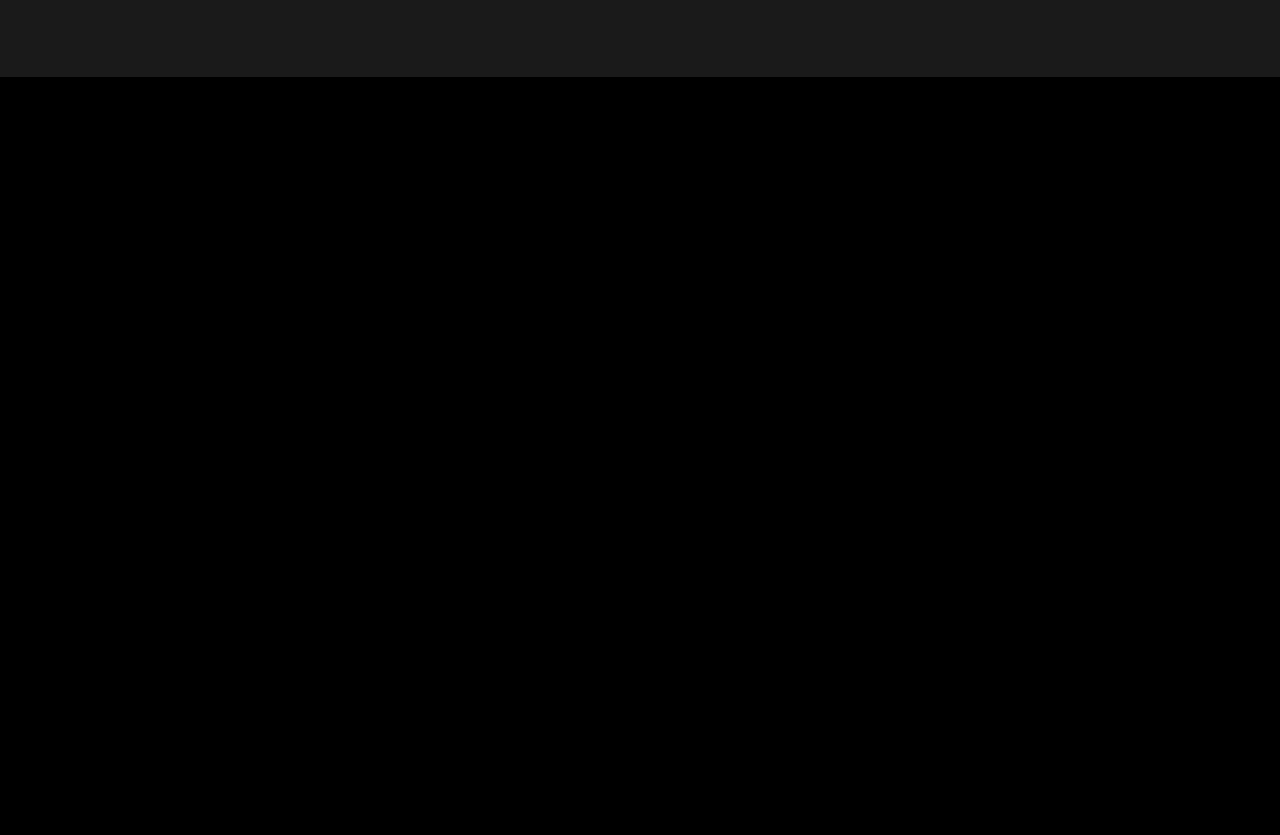
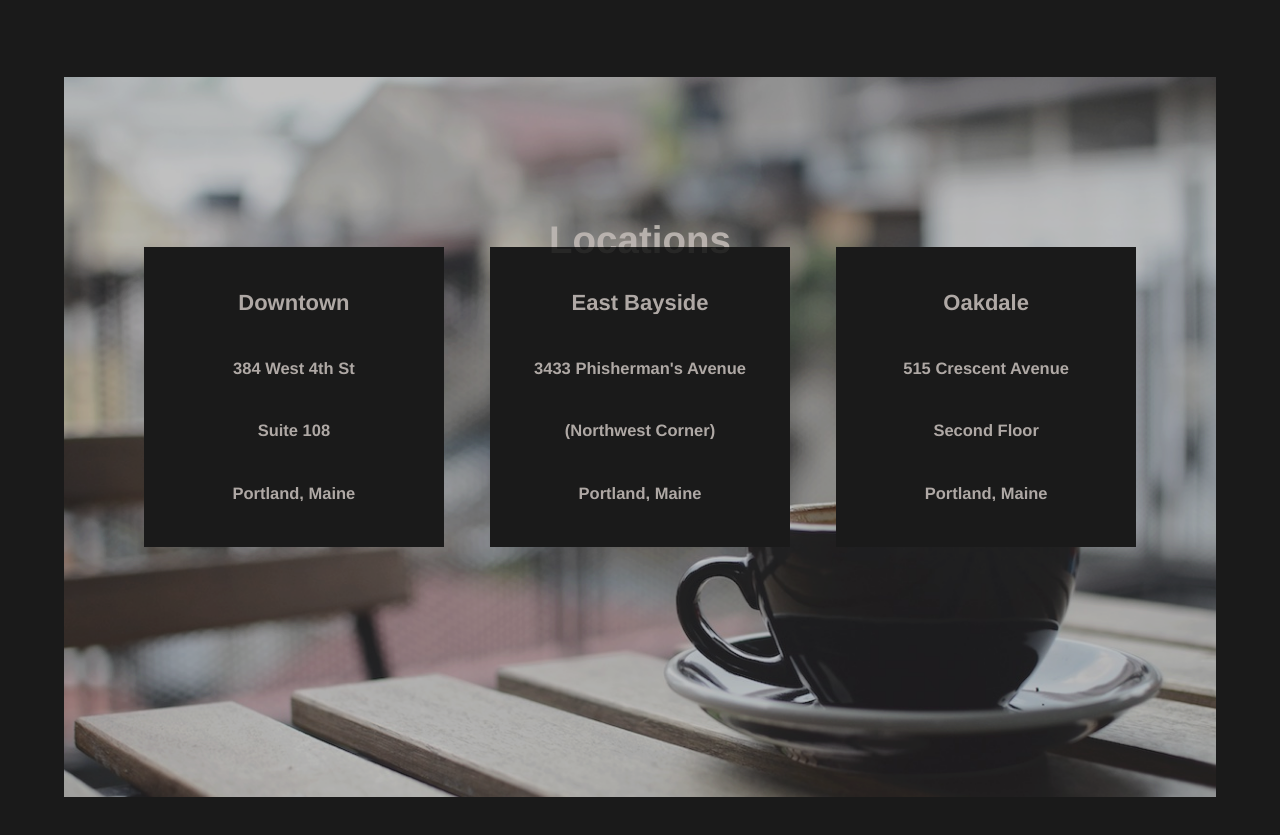
Before and after one commit to scienceappreciation/codeacademy-tea-cozy, a plain HTML site: page index.html in a window 1280 px wide. Shown: the part 1429-2264 px from the top of the page. Before the commit the page ends 1506 px from the top, so only its background shows below. Drawn offline with Linux system fonts and the light colour scheme.

Commit message:
Locations

```diff
--- a/index.html
+++ b/index.html
@@ -70,7 +70,45 @@
 
             </section>
 
-            <section class="tri-display">
+            <section id="locations">
+                <h2>Locations</h2>
+
+                <div class="contained-text">
+                    <div class="spacer-2rem"></div>
+                    <h3>Downtown</h3>
+                    <div class="spacer-2rem"></div>
+                    <h4>384 West 4th St</h4>
+                    <div class="spacer-2rem"></div>
+                    <h4>Suite 108</h4>
+                    <div class="spacer-2rem"></div>
+                    <h4>Portland, Maine</h4>
+                    <div class="spacer-2rem"></div>
+                </div>
+
+                <div class="contained-text">
+                    <div class="spacer-2rem"></div>
+                    <h3>East Bayside</h3>
+                    <div class="spacer-2rem"></div>
+                    <h4>3433 Phisherman's Avenue</h4>
+                    <div class="spacer-2rem"></div>
+                    <h4>(Northwest Corner)</h4>
+                    <div class="spacer-2rem"></div>
+                    <h4>Portland, Maine</h4>
+                    <div class="spacer-2rem"></div>
+                </div>
+
+                <div class="contained-text">
+                    <div class="spacer-2rem"></div>
+                    <h3>Oakdale</h3>
+                    <div class="spacer-2rem"></div>
+                    <h4>515 Crescent Avenue</h4>
+                    <div class="spacer-2rem"></div>
+                    <h4>Second Floor</h4>
+                    <div class="spacer-2rem"></div>
+                    <h4>Portland, Maine</h4>
+                    <div class="spacer-2rem"></div>
+                </div>
+
 
             </section>
 
--- a/styles/main.css
+++ b/styles/main.css
@@ -74,7 +74,7 @@ nav ul li {
     background-repeat: no-repeat;
     background-size: 100% 100%;
     height: 700px;
-    width: 1000px;
+    width: 90%;
 }
 
 .centerbar {
@@ -106,3 +106,35 @@ nav ul li {
     height: 20px;
     width: 100%;
 }
+
+/* Locations */
+#locations {
+    height: 45rem;
+    width: 90%;
+    background-image: url("../resources/images/img-locations-background.jpg");
+    background-repeat: no-repeat;
+    background-size: 100% auto;
+    margin: 5rem auto;
+}
+
+#locations h2 {
+    position: relative;
+    top: 20%;
+    background-color: rgba(0, 0, 0, 0);
+}
+
+.contained-text {
+    opacity: 1;
+    display: inline-flex;
+    flex-flow: column nowrap;
+    width: 300px;
+    height: 300px;
+    margin: 10% 20px;
+    justify-content: center;
+}
+
+.spacer-2rem {
+    flex-grow: 2;
+    height: 2rem;
+    width: 100%;
+}
```
